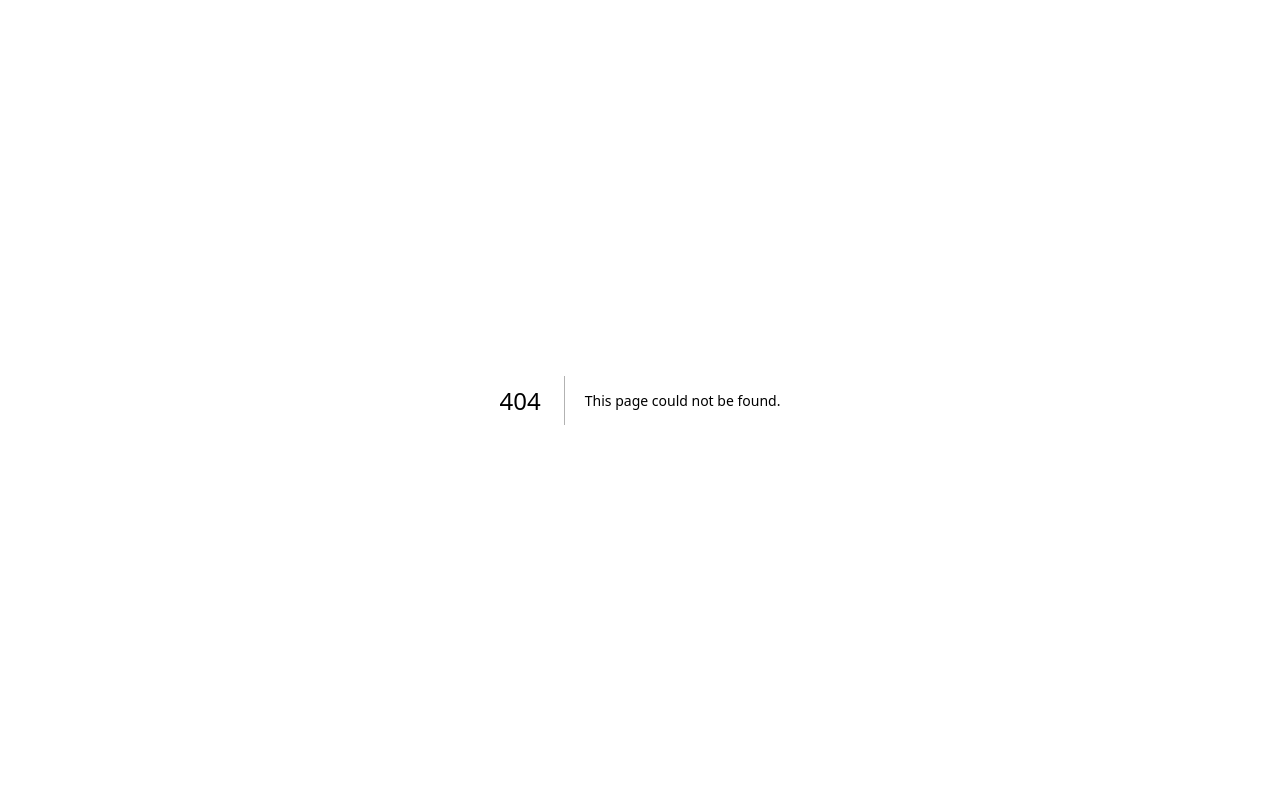
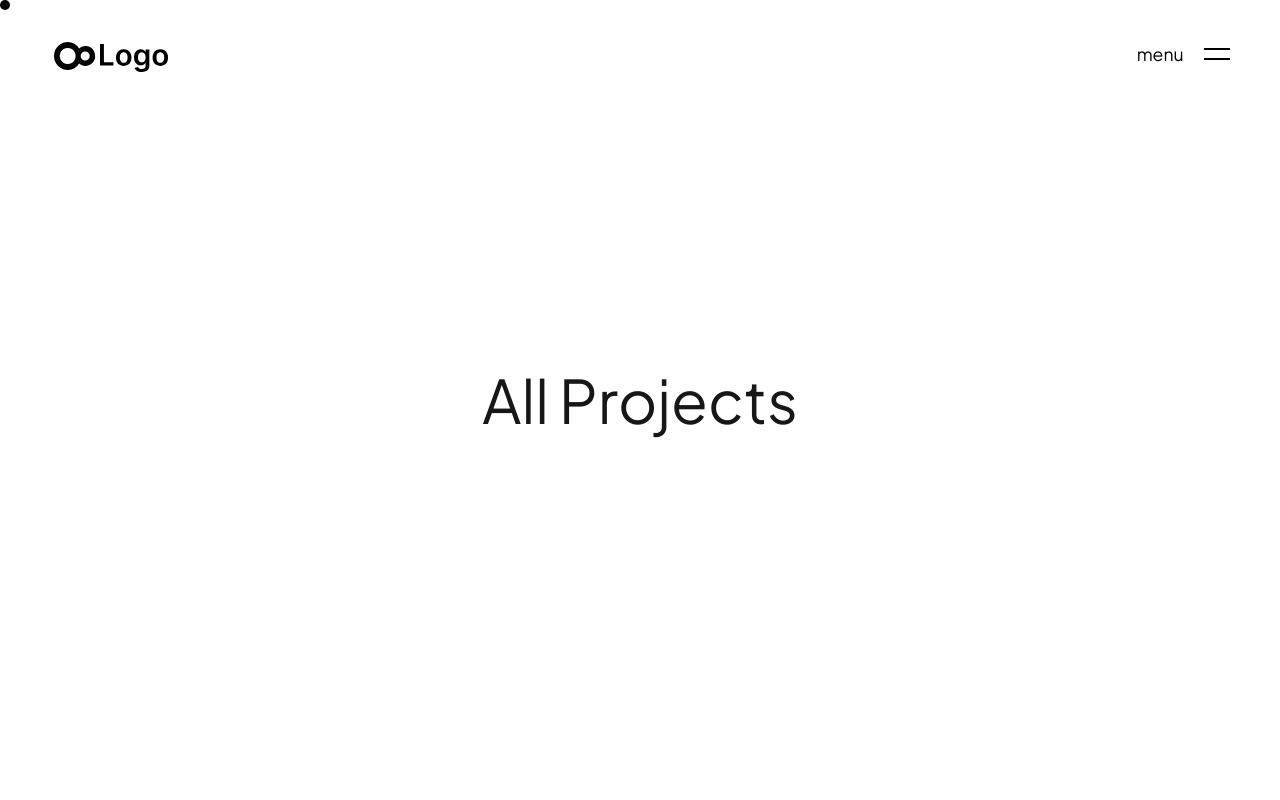
Before and after one commit to benjaminayimah/fluidity, a Next.js app: page /projects in a window 1280 px wide. Before the commit this address had no page. Shown: the top 800 px of the page. Built offline with nearby package versions, Linux system fonts and the light colour scheme.

Commit message:
new commit

```diff
--- a/app/(root)/page.jsx
+++ b/app/(root)/page.jsx
@@ -5,7 +5,7 @@ import HeroVideo from '../components/pages/home/HeroVideo'
 import WhoWeAre from '../components/pages/home/WhoWeAre'
 import Footer from "../components/Footer";
 
-// import SpinBadge from '../components/SpinBadge';
+import SpinBadge from '../components/SpinBadge';
 
 export default function Home() {
 
@@ -17,6 +17,7 @@ export default function Home() {
       <HeroVideo />
       <WhoWeAre />
       <Footer />
+      <SpinBadge />
     </>
   );
 }
--- /dev/null
+++ b/app/(root)/projects/page.jsx
@@ -0,0 +1,15 @@
+'use client'
+import Footer from "../../components/Footer";
+
+
+
+function Projects() {
+  return (
+    <>
+      <div className='bg-white text-4xl sm:text-5xl md:text-6xl flex justify-center items-center h-[100vh]'>All Projects</div>
+      <Footer />
+    </>
+  )
+}
+
+export default Projects
--- a/app/components/Footer.jsx
+++ b/app/components/Footer.jsx
@@ -32,7 +32,7 @@ function Footer() {
             className='w-[90vw] px-6'>
             <div className='py-12 sm:mb-15'>
               <h2 className='leading-[1] text-center font-light mb-12 sm:mb-16'>
-                Have a project <br />to discuss?
+                Got a project <br />to discuss?
               </h2>
               <Magnetic classes={'inline-block w-full sm:w-auto'}>
                 <button data-type="white" className='w-full text-nowrap overflow-hidden relative sm:w-auto rounded-full py-16 sm:py-12 px-20 border-[1px] border-white font-medium text-3xl md:text-4xl button-outline'>
--- a/app/components/Hamburger.jsx
+++ b/app/components/Hamburger.jsx
@@ -12,7 +12,7 @@ const Hamburger = forwardRef(({ menuIsActive, handleToggle }, ref) => {
     useEffect(() => {
         const timeout = setTimeout(() => {
             setDelayedText(menuIsActive);
-        }, 600);
+        }, 400);
 
         return () => clearTimeout(timeout);
     }, [menuIsActive]);
--- a/app/components/Menu.jsx
+++ b/app/components/Menu.jsx
@@ -6,6 +6,7 @@ import NavLink from "./NavLink";
 
 const menus = [
     { name: 'Home', url: '/' },
+    { name: 'Projects', url: '/projects' },
     { name: 'About', url: '/about' },
     { name: 'Contact', url: '/contact' },
 ]
--- a/app/components/PageTransition.jsx
+++ b/app/components/PageTransition.jsx
@@ -20,6 +20,7 @@ const routes = {
   "/": "Welcome",
   "/about": "About",
   "/contact": "Contact",
+  "/projects": "Projects"
 }
 
 
--- a/app/components/pages/home/BannerSection.jsx
+++ b/app/components/pages/home/BannerSection.jsx
@@ -6,16 +6,16 @@ import { useScroll, useTransform, motion } from 'framer-motion'
 import Magnetic from '@/app/components/Magnetic';
 
 const words = [
-    { word: 'We', style: '' },
-    { word: 'help', style: '' },
-    { word: 'brands', style: '' },
-    { word: 'craft', style: '', style2: '' },
-    { word: '', style: '', src: 'https://res.cloudinary.com/dl4wyqxbe/video/upload/v1234567890/hero_video_hyf7rq.mp4', video: true },
-    { word: 'delightful', style: 'italic text-gray-400r font-light' },
-    { word: 'digital', style: 'italic text-gray-400r font-light' },
-    { word: 'experiences', style: '' },
+    { word: 'We', style: '', spanStyle: '' },
+    { word: 'help', style: '', spanStyle: '' },
+    { word: 'brands', style: '', spanStyle: '' },
+    { word: 'craft', style: '', spanStyle: 'mt-[-1vw]' },
+    { word: '', style: '', spanStyle: 'mt-[-1vw]', src: 'https://res.cloudinary.com/dl4wyqxbe/video/upload/v1234567890/hero_video_hyf7rq.mp4', video: true },
+    { word: 'delightful', style: 'italic font-light', spanStyle: 'mt-[-1vw]' },
+    { word: 'digital', style: 'italic font-light', spanStyle: 'mt-[-2vw]' },
+    { word: 'experiences', style: '', spanStyle: 'mt-[-2vw]' },
   ]
-
+// text-gray-400
 function BannerSection() {
   const targetRef = useRef(null)
 
@@ -45,7 +45,7 @@ function BannerSection() {
                 { words.map((data, index) =>
                       <span
                         key={`${data.word}-${index}`}
-                        className={`align-top overflow-hidden inline-block mt-[-1.2vw]` }
+                        className={`${data.spanStyle} align-top overflow-hidden inline-block` }
                       >
                         <motion.div
                           className={` ${!data.video ? 'inline-block p-[1vw]' : ''} ${data.style} `}
--- a/app/components/pages/home/WhoWeAre.jsx
+++ b/app/components/pages/home/WhoWeAre.jsx
@@ -3,6 +3,8 @@
 import { useScroll, motion, useTransform } from 'framer-motion';
 import React, { useRef } from 'react'
 import Magnetic from '@/app/components/Magnetic';
+import { useRouter } from 'next/navigation'
+
 
 const words = [
   "We’re", "a", "software", <em key="em1">design</em>, "and", <em key="em2">development</em>, "studio",
@@ -17,11 +19,16 @@ const words = [
 
 
 function WhoWeAre() {
+  const router = useRouter()
+
   const targetRef = useRef(null);
+
   const { scrollYProgress } = useScroll({
     target: targetRef,
     offset: ['start 0.9', 'start 0.25']
   })
+
+
 
 
 
@@ -81,6 +88,7 @@ function WhoWeAre() {
             <div className='mt-13 flex'>
               <Magnetic classes={'inline-block w-full sm:w-auto'}>
                 <motion.button
+                  onClick={() => router.push('/contact')}
                   initial={{ scale: 0.8}}
                   whileInView={{ scale: 1, transition: {duration: .3}}}
                   viewport={{
@@ -88,6 +96,7 @@ function WhoWeAre() {
                       amount: 0.3
                   }}
                   data-type="black"
+                  aria-label="Learn more about us"
                   className='w-full text-nowrap overflow-hidden relative sm:w-auto rounded-full py-16 sm:py-12 px-16 border-[1px] border-black text-black font-medium button-outline'>
                   More about us
                 </motion.button>
--- a/app/styles/globals.css
+++ b/app/styles/globals.css
@@ -81,14 +81,14 @@ aside {
   bottom: 0;
   right: 0;
   background-color: #151618;
-  transition: .8s all cubic-bezier(0.8, 0.11, 0.2, .9) 0s;
+  transition: var(--menu-transition);
   z-index: 100;
   overflow: hidden;
   color: #fff;
 
   .menu-wrapper {
     padding: 16vh 0 10vh 7.5vw;
-    transition: 1s ease .5s;
+    transition: .6s all ease-out .5s;
   }
   ul {
     a {
@@ -103,8 +103,8 @@ aside {
   ul[data-type="menu"] {
     a {
       font-weight: 300;
-      line-height: .9;
-      padding-block: 12px;
+      line-height: 1.3;
+      padding-block: 6px;
     }
     li.active {
       &::before {
@@ -156,7 +156,7 @@ aside {
   height: 100%;
   position: fixed;
   z-index: 99;
-  transition: 1s all cubic-bezier(0.8, 0.11, 0.2, .9) 0s;
+  transition: var(--menu-transition);
   opacity: 0;
   visibility: hidden;
 }
--- a/app/styles/spinBadge.module.css
+++ b/app/styles/spinBadge.module.css
@@ -2,26 +2,29 @@
     position: fixed;
     bottom: 40px;
     right: 40px;
+    z-index: 5;
     mix-blend-mode: difference;
 }
 
 .isoWrapper {
-    height: 70%;
-    width: 70%;
+    --inner-size: 70%;
+    height: var(--inner-size);
+    width: var(--inner-size);
     background-color: #fff;
     border-radius: 50%;
 }
 
 .circleWrapper {
-    width: 120px;
-    height: 120px;
+    --side: 120px;
+    width: var(--side);
+    height: var(--side);
 }
 
 .circleText {
     position: absolute;
     width: 100%;
     height: 100%;
-    font-size: .5rem;
+    font-size: .6rem;
     font-weight: 200;
     text-transform: uppercase;
     color: #fff;
--- a/app/styles/utils.css
+++ b/app/styles/utils.css
@@ -3,6 +3,10 @@
 /* .line-height-1 {
   line-height: 1;
 } */
+
+:root {
+  --menu-transition: .6s all cubic-bezier(0.8, 0.11, 0.2, .9);
+}
 
 .button-outline[data-type="white"] {
   &::before {
```
Also changed, not shown: app/components/SpinBadge.tsx (+2 -8 lines).
